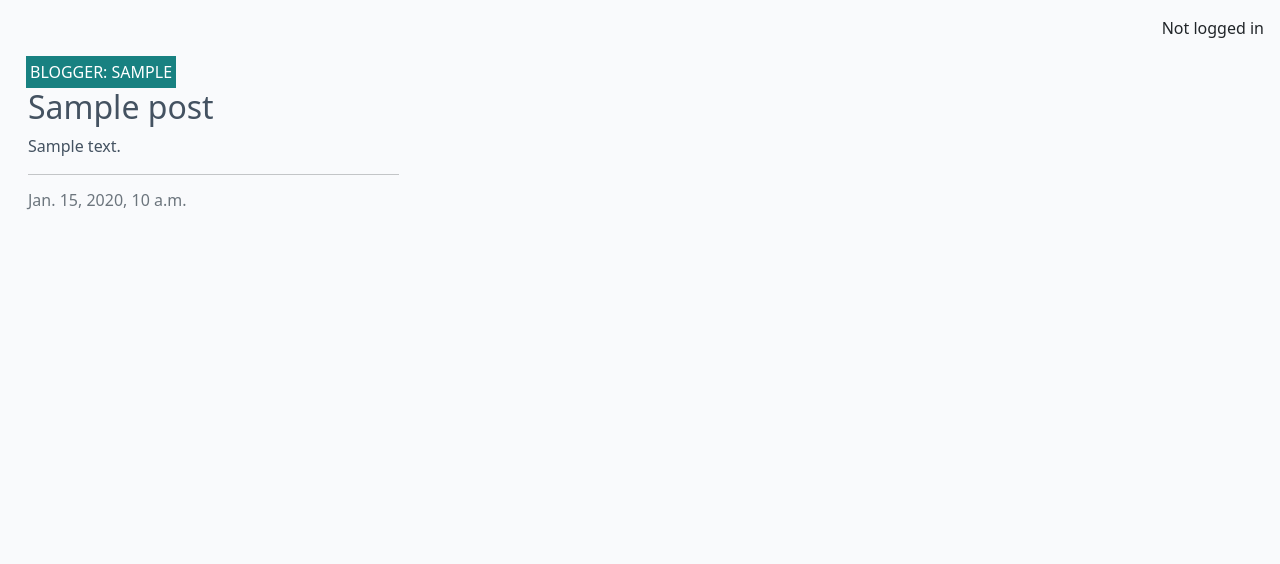
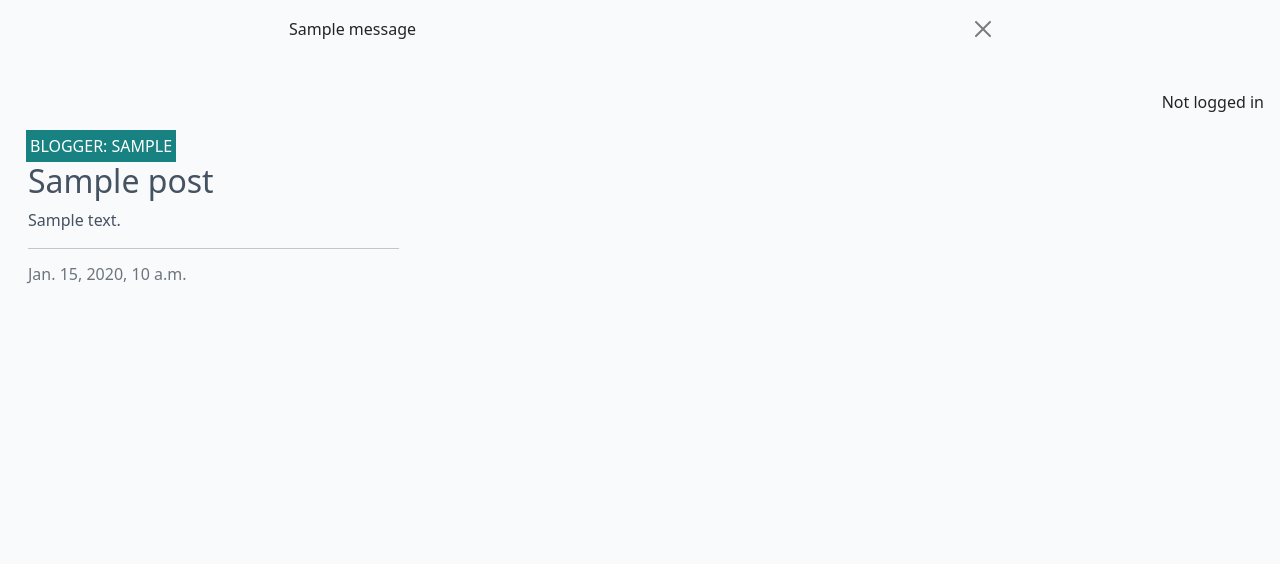
Before and after one commit to Humanslaughter/pp4-blog, a Django app: page / in a window 1280 px wide. Shown: the part 60-624 px from the top of the page. Run offline with Django 4.2, Linux system fonts and the light colour scheme; tables that the repository leaves empty hold one stand-in row (values such as "Sample post"); one stand-in notice (Sample message) is shown.

Commit message:
Ad submit comment confirmation message

```diff
--- a/blog/views.py
+++ b/blog/views.py
@@ -1,5 +1,6 @@
 from django.shortcuts import render, get_object_or_404
 from django.views import generic
+from django.contrib import messages
 from .models import Post
 from .forms import CommentForm
 
@@ -21,6 +22,10 @@ def post_detail(request, slug):
             comment.blogger = request.user
             comment.blog_post = post
             comment.save()
+            messages.add_message(
+                request, messages.SUCCESS,
+                'Comment submitted and awaiting approval.'
+            )
 
     comment_form = CommentForm()
 
--- a/templates/base.html
+++ b/templates/base.html
@@ -70,7 +70,19 @@
             </div>
         </div>
     </nav>
-
+    <!-- displaying Django messages -->
+    <div class="container">
+        <div class="row">
+            <div class="col-md-8 offset-md-2">
+                {% for message in messages %}
+                <div class="alert {{ message.tags }} alert-dismissible fade show" id="msg" role="alert">
+                    {{ message | safe }}
+                    <button type="button" class="btn-close" data-bs-dismiss="alert" aria-label="Close"></button>
+                </div>
+                {% endfor %}
+            </div>
+        </div>
+    </div>
     <main class="flex-shrink-0 main-bg">
         {% if user.is_authenticated %}
         <p class="text-end m-3">Logged in as {{ user }}</p>
```
